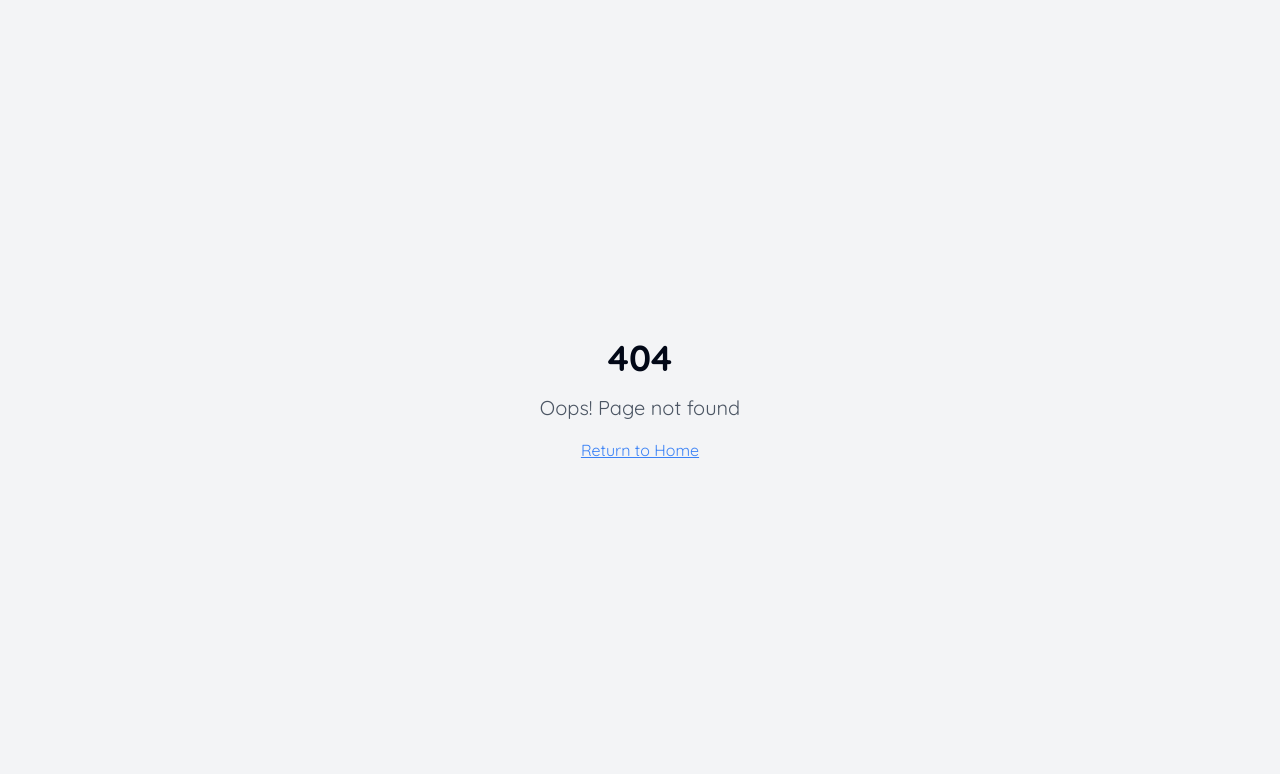
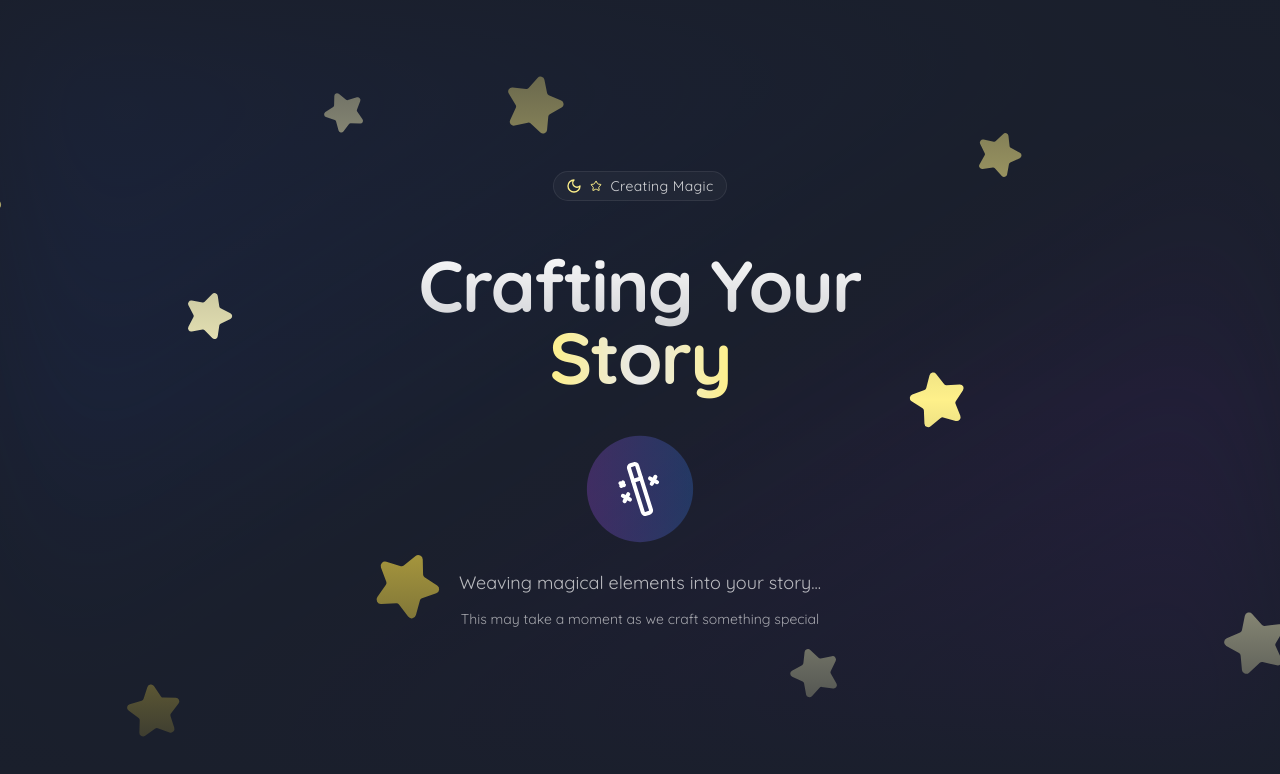
Before and after one commit to sijan67/storytime-dreamland, a React (Vite) app: page /create/loading in a window 1280 px wide. Before the commit this address had no page. Shown: the top 774 px of the page. Built offline with nearby package versions, Linux system fonts and the light colour scheme.

Commit message:
Implement story creation loading page
This commit implements the story creation loading page.

```diff
--- a/src/App.tsx
+++ b/src/App.tsx
@@ -7,6 +7,7 @@ import { BrowserRouter, Routes, Route, Navigate } from "react-router-dom";
 import Home from "./pages/Home";
 import Choice from "./pages/Choice";
 import Create from "./pages/Create";
+import CreateLoading from "./pages/CreateLoading";
 import NotFound from "./pages/NotFound";
 
 const queryClient = new QueryClient();
@@ -22,6 +23,7 @@ const App = () => (
           <Route path="/home" element={<Home />} />
           <Route path="/choice" element={<Choice />} />
           <Route path="/create" element={<Create />} />
+          <Route path="/create/loading" element={<CreateLoading />} />
           {/* ADD ALL CUSTOM ROUTES ABOVE THE CATCH-ALL "*" ROUTE */}
           <Route path="*" element={<NotFound />} />
         </Routes>
--- a/src/pages/Create.tsx
+++ b/src/pages/Create.tsx
@@ -11,15 +11,16 @@ import { ButtonGlow } from "@/components/ui/button-glow";
 import { Textarea } from "@/components/ui/textarea";
 import { useState } from "react";
 import { motion } from "framer-motion";
+import { useNavigate } from "react-router-dom";
 
 const Create = () => {
+  const navigate = useNavigate();
   const [voice, setVoice] = useState("");
   const [language, setLanguage] = useState("");
   const [context, setContext] = useState("");
 
   const handleSubmit = () => {
-    // Will implement in next step
-    console.log({ voice, language, context });
+    navigate("/create/loading");
   };
 
   return (
--- /dev/null
+++ b/src/pages/CreateLoading.tsx
@@ -0,0 +1,68 @@
+
+import { HeroGeometric } from "@/components/ui/shape-landing-hero";
+import { Wand2 } from "lucide-react";
+import { motion } from "framer-motion";
+
+const CreateLoading = () => {
+  return (
+    <div className="min-h-screen">
+      <HeroGeometric
+        badge="Creating Magic"
+        title1="Crafting Your"
+        title2="Story"
+      >
+        <motion.div
+          initial={{ opacity: 0, y: 20 }}
+          animate={{ opacity: 1, y: 0 }}
+          transition={{ duration: 0.5 }}
+          className="mt-12 w-full max-w-md mx-auto space-y-8 px-4 text-center"
+        >
+          <div className="relative w-24 h-24 mx-auto">
+            <motion.div
+              className="absolute inset-0 rounded-full bg-gradient-to-r from-purple-500/40 to-blue-500/40"
+              animate={{
+                scale: [1, 1.2, 1],
+                opacity: [0.5, 0.8, 0.5],
+              }}
+              transition={{
+                duration: 2,
+                repeat: Infinity,
+                ease: "easeInOut",
+              }}
+            />
+            <motion.div
+              className="absolute inset-0 flex items-center justify-center"
+              animate={{ rotate: 360 }}
+              transition={{
+                duration: 3,
+                repeat: Infinity,
+                ease: "linear",
+              }}
+            >
+              <Wand2 className="w-12 h-12 text-white" />
+            </motion.div>
+          </div>
+
+          <div className="space-y-3">
+            <motion.p
+              className="text-lg text-white/90"
+              animate={{ opacity: [0.5, 1, 0.5] }}
+              transition={{
+                duration: 2,
+                repeat: Infinity,
+                ease: "easeInOut",
+              }}
+            >
+              Weaving magical elements into your story...
+            </motion.p>
+            <p className="text-sm text-white/60">
+              This may take a moment as we craft something special
+            </p>
+          </div>
+        </motion.div>
+      </HeroGeometric>
+    </div>
+  );
+};
+
+export default CreateLoading;
```
